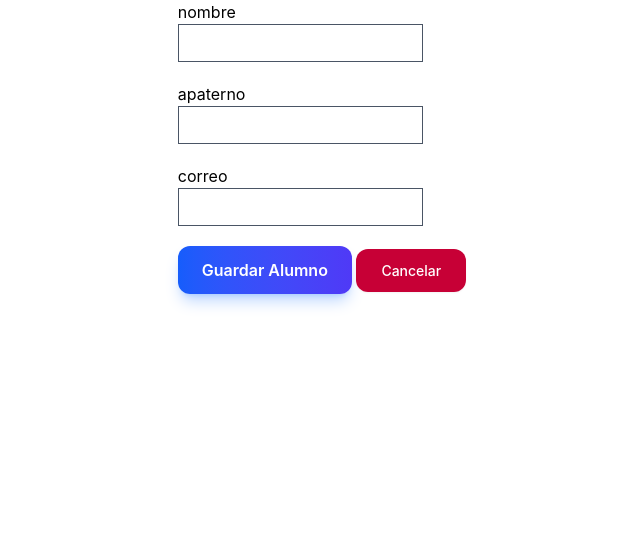
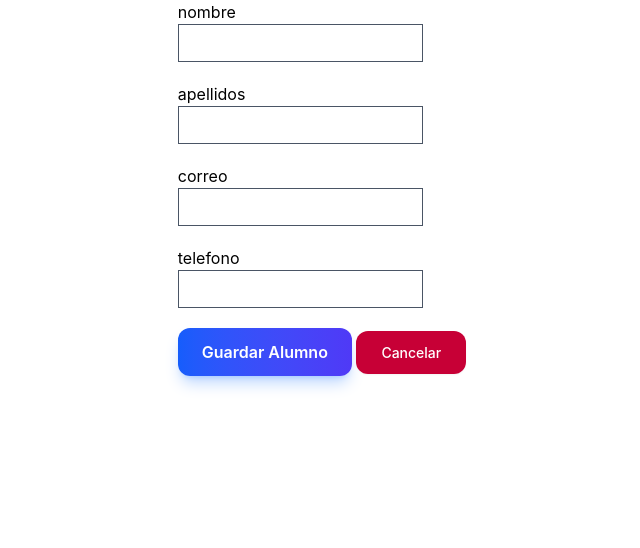
Before and after one commit to IDGS-801-23001514/FlaskBDIDGS801, a Flask app: page /alumnos in a window 1280 px wide. Shown: the part 72-620 px from the top of the page, without its empty margins (318-958 px from the left). Run offline with Flask 3, Linux system fonts and the light colour scheme; parts of the project's set-up code (start-up, migrations or seed data) failed here and were passed over; some libraries are stand-ins or nearby versions.

Commit message:
Migraciones 25.02.26

```diff
--- a/app.py
+++ b/app.py
@@ -23,8 +23,9 @@ def alumnos():
     create_form=forms.UserForm2(request.form)
     if request.method=='POST':
         alum=Alumnos(nombre=create_form.nombre.data,
-                     apaterno=create_form.apaterno.data,
-                     email=create_form.email.data)
+                     apellidos=create_form.apellidos.data,
+                     email=create_form.email.data,
+                     telefono=create_form.telefono.data)
         db.session.add(alum)
         db.session.commit()
         return redirect(url_for('index'))
@@ -39,10 +40,11 @@ def detalles():
         alum1=db.session.query(Alumnos).filter(Alumnos.id==id).first()
         id=request.args.get('id')
         nombre=alum1.nombre
-        apaterno=alum1.apaterno
+        apellidos=alum1.apellidos
         email=alum1.email
+        telefono=alum1.telefono
 
-    return render_template('detalles.html', id=id,nombre=nombre,apaterno=apaterno,email=email,form=create_form)
+    return render_template('detalles.html', id=id,nombre=nombre,apellidos=apellidos,email=email,telefono=telefono,form=create_form)
 
 @app.route('/modificar', methods=['GET','POST'])
 def modificar():
@@ -53,15 +55,17 @@ def modificar():
         alum1=db.session.query(Alumnos).filter(Alumnos.id==id).first()
         create_form.id.data=request.args.get('id')
         create_form.nombre.data=str.rstrip(alum1.nombre)
-        create_form.apaterno.data=alum1.apaterno
+        create_form.apellidos.data=alum1.apellidos
         create_form.email.data=alum1.email
+        create_form.telefono.data=alum1.telefono
     if request.method=='POST':
         id=create_form.id.data
         alum1=db.session.query(Alumnos).filter(Alumnos.id==id).first()
         alum1.id=id
         alum1.nombre=str.rstrip(create_form.nombre.data)
-        alum1.apaterno=create_form.apaterno.data
+        alum1.apellidos=create_form.apellidos.data
         alum1.email=create_form.email.data
+        alum1.telefono=create_form.telefono.data
         db.session.add(alum1)
         db.session.commit()
         return redirect(url_for('index'))
@@ -76,8 +80,9 @@ def eliminar():
         if alumn1:
             create_form.id.data=alumn1.id
             create_form.nombre.data=alumn1.nombre
-            create_form.apaterno.data=alumn1.apaterno
+            create_form.apellidos.data=alumn1.apellidos
             create_form.email.data=alumn1.email
+            create_form.telefono.data=alumn1.telefono
             return render_template("eliminar.html", form=create_form)
 
     if request.method=='POST':
--- a/forms.py
+++ b/forms.py
@@ -11,10 +11,14 @@ class UserForm2(Form):
         validators.DataRequired(message="El nombre es requerido"),
         validators.length(min=4,max=20,message="requiere min =4 y max = 20")
     ])
-    apaterno=StringField("apaterno",[
-        validators.DataRequired(message="El apellido es requerido")
+    apellidos=StringField("apellidos",[
+        validators.DataRequired(message="Los apellidos son requeridos")
     ])
     email=EmailField("correo",[
         validators.DataRequired(message="El correo es requerido"),
         validators.Email(message="Ingrese un correo valido")
     ])
+    telefono=StringField("telefono",[
+        validators.DataRequired(message="El telefono es requerido"),
+        validators.DataRequired(message="Ingrese un telefono valido")
+    ])
--- a/templates/alumnos.html
+++ b/templates/alumnos.html
@@ -12,10 +12,13 @@
     </div>
 
     <div class="relative z-0 w-full mb-5 group">
-        {{macros.campoNuevo(form.apaterno, class="block mb-2.5 text-sm font-medium text-heading" )}}
+        {{macros.campoNuevo(form.apellidos, class="block mb-2.5 text-sm font-medium text-heading" )}}
     </div>
     <div class="relative z-0 w-full mb-5 group">
         {{macros.campoNuevo(form.email, class="block mb-2.5 text-sm font-medium text-heading" )}}
+    </div>
+    <div class="relative z-0 w-full mb-5 group">
+        {{macros.campoNuevo(form.telefono, class="block mb-2.5 text-sm font-medium text-heading" )}}
     </div>
 
     <div>
--- a/templates/detalles.html
+++ b/templates/detalles.html
@@ -14,8 +14,9 @@
     <a href="#">
         <h5 class="mt-6 mb-2 text-2xl font-semibold tracking-tight text-heading">NOMBRE: {{nombre}}</h5>
     </a>
-    <h5 class="mt-6 mb-2 text-2xl font-semibold tracking-tight text-heading">APATERNO: {{apaterno}}</h5>
+    <h5 class="mt-6 mb-2 text-2xl font-semibold tracking-tight text-heading">APATERNO: {{apellidos}}</h5>
     <h5 class="mt-6 mb-2 text-2xl font-semibold tracking-tight text-heading">EMAIL: {{email}}</h5>
+    <h5 class="mt-6 mb-2 text-2xl font-semibold tracking-tight text-heading">TELEFONO: {{telefono}}</h5>
     <a href="{{ url_for('index') }}" class="inline-flex items-center text-body bg-neutral-secondary-medium box-border border border-default-medium hover:bg-neutral-tertiary-medium hover:text-heading focus:ring-4 focus:ring-neutral-tertiary shadow-xs font-medium leading-5 rounded-base text-sm px-4 py-2.5 focus:outline-none">
         Regresar
         <svg class="w-4 h-4 ms-1.5 rtl:rotate-180 -me-0.5" aria-hidden="true" xmlns="http://www.w3.org/2000/svg" width="24" height="24" fill="none" viewBox="0 0 24 24"><path stroke="currentColor" stroke-linecap="round" stroke-linejoin="round" stroke-width="2" d="M19 12H5m14 0-4 4m4-4-4-4"/></svg>
--- a/templates/eliminar.html
+++ b/templates/eliminar.html
@@ -16,10 +16,13 @@
     </div>
 
     <div class="relative z-0 w-full mb-5 group">
-        {{macros.campoNuevo(form.apaterno, class="block mb-2.5 text-sm font-medium text-heading" )}}
+        {{macros.campoNuevo(form.apellidos, class="block mb-2.5 text-sm font-medium text-heading" )}}
     </div>
     <div class="relative z-0 w-full mb-5 group">
         {{macros.campoNuevo(form.email, class="block mb-2.5 text-sm font-medium text-heading" )}}
+    </div>
+    <div class="relative z-0 w-full mb-5 group">
+        {{macros.campoNuevo(form.telefono, class="block mb-2.5 text-sm font-medium text-heading" )}}
     </div>
 
     <div>
--- a/templates/modificar.html
+++ b/templates/modificar.html
@@ -16,10 +16,13 @@
     </div>
 
     <div class="relative z-0 w-full mb-5 group">
-        {{macros.campoNuevo(form.apaterno, class="block mb-2.5 text-sm font-medium text-heading" )}}
+        {{macros.campoNuevo(form.apellidos, class="block mb-2.5 text-sm font-medium text-heading" )}}
     </div>
     <div class="relative z-0 w-full mb-5 group">
         {{macros.campoNuevo(form.email, class="block mb-2.5 text-sm font-medium text-heading" )}}
+    </div>
+    <div class="relative z-0 w-full mb-5 group">
+        {{macros.campoNuevo(form.telefono, class="block mb-2.5 text-sm font-medium text-heading" )}}
     </div>
 
     <div>
```
Also changed, not shown: idgs801_respaldo.sql (added, +82 -0 lines), templates/index.html (+8 -2 lines).
